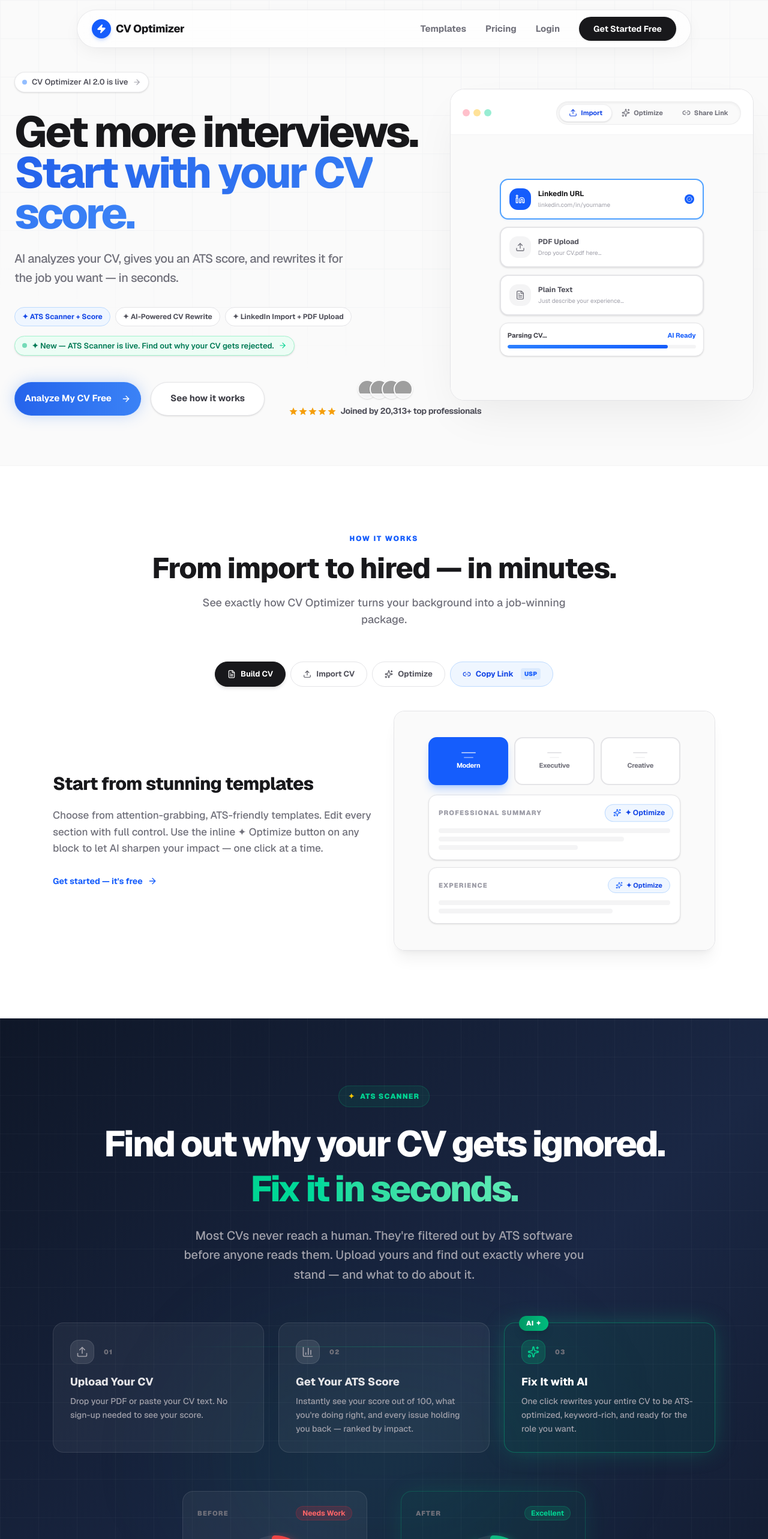
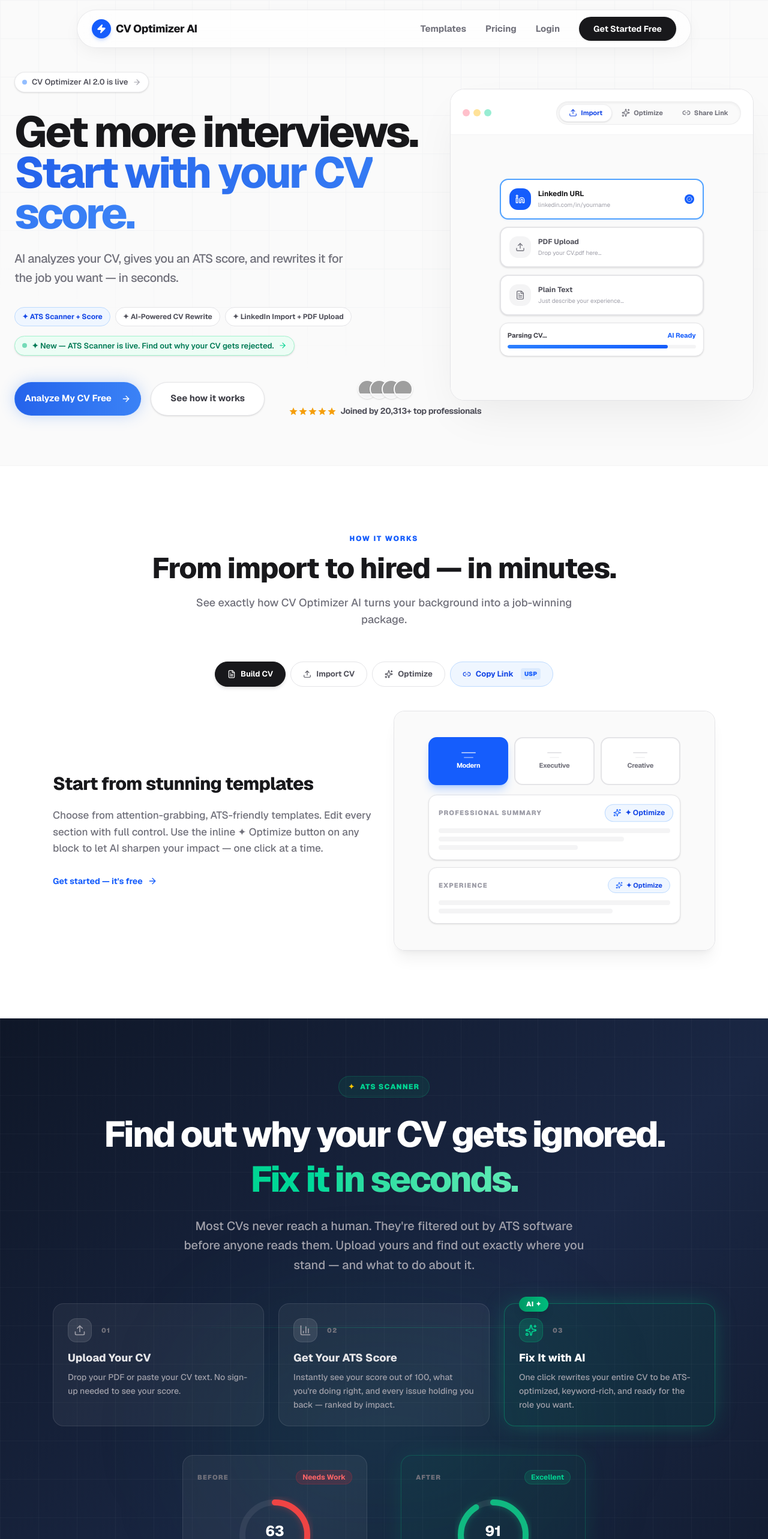
Before and after one commit to Cinarezici/cv, a Next.js app: page / in a window 1280 px wide. Shown: the top 2566 px of the page at 60% size. Built offline with nearby package versions, Linux system fonts and the light colour scheme; grey boxes are pictures that could not be loaded.

Commit message:
style: reduce vertical spacing in ATS Scanner and Copy Link sections to fit on desktop screens

```diff
--- a/src/app/(auth)/login/page.tsx
+++ b/src/app/(auth)/login/page.tsx
@@ -111,7 +111,7 @@ export default function LoginPage() {
                     <div className="w-8 h-8 rounded-full bg-blue-600 flex items-center justify-center shadow-lg shadow-blue-600/30 group-hover:scale-110 transition-transform">
                         <Zap className="w-4 h-4 text-white fill-white" />
                     </div>
-                    <span className="font-extrabold text-[17px] tracking-tight text-white">CV Optimizer</span>
+                    <span className="font-extrabold text-[17px] tracking-tight text-white">CV Optimizer AI</span>
                 </Link>
                 <Link href="/signup">
                     <button className="text-[13px] font-bold text-zinc-400 hover:text-white transition-colors flex items-center gap-1.5 group">
--- a/src/app/(auth)/signup/page.tsx
+++ b/src/app/(auth)/signup/page.tsx
@@ -75,7 +75,7 @@ function CheckEmailScreen({ email }: { email: string }) {
             {/* Instructions */}
             <div className="w-full bg-white/5 border border-white/10 rounded-2xl p-6 mb-8 text-left space-y-4">
                 {[
-                    { step: "1", text: "Open your email inbox and look for a message from CV Optimizer." },
+                    { step: "1", text: "Open your email inbox and look for a message from CV Optimizer AI." },
                     { step: "2", text: "Click the \"Confirm your account\" button in the email." },
                     { step: "3", text: "You'll be redirected back here and signed in automatically." },
                 ].map(item => (
@@ -158,7 +158,7 @@ export default function SignupPage() {
                     <div className="w-8 h-8 rounded-full bg-blue-600 flex items-center justify-center shadow-lg shadow-blue-600/30 group-hover:scale-110 transition-transform">
                         <Zap className="w-4 h-4 text-white fill-white" />
                     </div>
-                    <span className="font-extrabold text-[17px] tracking-tight text-white">CV Optimizer</span>
+                    <span className="font-extrabold text-[17px] tracking-tight text-white">CV Optimizer AI</span>
                 </Link>
                 <Link href="/login">
                     <button className="text-[13px] font-bold text-zinc-400 hover:text-white transition-colors flex items-center gap-1.5 group">
--- a/src/app/page.tsx
+++ b/src/app/page.tsx
@@ -63,7 +63,7 @@ const testimonials = [
       handle: "@emma_career",
       avatar: "https://images.unsplash.com/photo-1494790108377-be9c29b29330?w=150&h=150&fit=crop&crop=face"
     },
-    text: "CV Optimizer transformed my job search. The AI-tailored suggestions for my professional summary were spot on, and I landed an interview at a top tech firm within a week!",
+    text: "CV Optimizer AI transformed my job search. The AI-tailored suggestions for my professional summary were spot on, and I landed an interview at a top tech firm within a week!",
     href: "#"
   },
   {
@@ -244,13 +244,13 @@ export default function Home() {
             <div className="flex items-center justify-center w-8 h-8 rounded-full bg-blue-600 transition-transform group-hover:scale-110 shadow-md shadow-blue-600/20 flex-shrink-0">
               <Zap className="h-4 w-4 text-white fill-white" />
             </div>
-            <span className="text-lg font-extrabold tracking-tight text-zinc-900 truncate">CV Optimizer</span>
+            <span className="text-lg font-extrabold tracking-tight text-zinc-900 truncate">CV Optimizer AI</span>
           </Link>
 
           {/* Desktop Nav */}
           <nav className="hidden md:flex gap-8 items-center text-[15px] font-bold text-zinc-500">
             <Link className="hover:text-zinc-900 transition-colors" href="/templates">Templates</Link>
-            <Link className="hover:text-zinc-900 transition-colors cursor-pointer" href="/#pricing">Pricing</Link>
+            <Link className="hover:text-zinc-900 transition-colors cursor-pointer" href="#pricing">Pricing</Link>
             <Link className="hover:text-zinc-900 transition-colors" href="/login">Login</Link>
             <Link href="/signup">
               <Button className="bg-zinc-900 text-white hover:bg-zinc-800 font-bold rounded-full px-6 h-10 shadow-sm transition-all hover:scale-105 active:scale-95">
@@ -427,7 +427,7 @@ export default function Home() {
         <div className="bg-white border-t border-zinc-100">
           <TestimonialsSection
             title="Trusted by professionals worldwide"
-            description="Join thousands of professionals who are already landing interviews at top companies with CV Optimizer."
+            description="Join thousands of professionals who are already landing interviews at top companies with CV Optimizer AI."
             testimonials={testimonials}
           />
         </div>
@@ -588,17 +588,17 @@ export default function Home() {
               <div className="flex items-center justify-center w-8 h-8 rounded-full bg-blue-600">
                 <Zap className="h-4 w-4 text-white fill-white" />
               </div>
-              <span className="font-extrabold text-xl tracking-tight text-zinc-900">CV Optimizer</span>
+              <span className="font-extrabold text-xl tracking-tight text-zinc-900">CV Optimizer AI</span>
             </Link>
             <p className="text-sm text-zinc-500 leading-relaxed font-medium">Handcrafted with precision to help candidates land their dream jobs at top companies worldwide.</p>
-            <p className="text-xs text-zinc-400 font-bold uppercase tracking-widest mt-4">© {new Date().getFullYear()} CV Optimizer. AI-Powered.</p>
+            <p className="text-xs text-zinc-400 font-bold uppercase tracking-widest mt-4">© {new Date().getFullYear()} CV Optimizer AI. AI-Powered.</p>
           </div>
           <div className="grid grid-cols-2 gap-16 md:gap-24">
             <div className="space-y-6">
               <p className="text-xs font-black uppercase tracking-widest text-[#2563eb]">Product</p>
               <nav className="flex flex-col gap-4 text-sm font-bold text-zinc-600">
                 <Link className="hover:text-zinc-900 transition-colors" href="/templates">Templates</Link>
-                <Link className="hover:text-zinc-900 transition-colors" href="/#pricing">Pricing</Link>
+                <Link className="hover:text-zinc-900 transition-colors" href="#pricing">Pricing</Link>
                 <Link className="hover:text-zinc-900 transition-colors" href="/login">Login</Link>
               </nav>
             </div>
--- a/src/app/templates/page.tsx
+++ b/src/app/templates/page.tsx
@@ -574,7 +574,7 @@ export default function TemplatesPage() {
                     <div className="flex items-center justify-center w-9 h-9 rounded-xl bg-blue-600 transition-transform group-hover:scale-110 shadow-lg shadow-blue-600/20">
                         <Zap className="h-5 w-5 text-white fill-white" />
                     </div>
-                    <span className="text-xl font-bold tracking-tight text-zinc-900">CV Optimizer</span>
+                    <span className="text-xl font-bold tracking-tight text-zinc-900">CV Optimizer AI</span>
                 </Link>
                 <nav className="ml-auto hidden md:flex gap-8 items-center text-sm font-bold text-zinc-500">
                     <Link className="hover:text-blue-600 transition-colors" href="/templates">Templates</Link>
--- a/src/components/resume/CVRenderer.tsx
+++ b/src/components/resume/CVRenderer.tsx
@@ -519,7 +519,7 @@ export function CVRenderer({ avatarUrl, showPhoto, isPro = true }: CVRendererPro
 
                 {/* Footer */}
                 <div className="text-center py-4 text-[10px] text-zinc-300 border-t border-zinc-100 mt-4">
-                    Created with CV Optimizer
+                    Created with CV Optimizer AI
                 </div>
             </div>
         );
--- a/src/components/ui/UpgradeModal.tsx
+++ b/src/components/ui/UpgradeModal.tsx
@@ -41,7 +41,7 @@ export function UpgradeModal() {
                             "Unlimited CV creations",
                             "Access to all Premium Visual Themes",
                             "50 AI optimization requests per day",
-                            "Remove 'Built with CV Optimizer' watermark",
+                            "Remove 'Built with CV Optimizer AI' watermark",
                             "6 Premium Resume Templates",
                             "Export to DOCX format"
                         ].map((feature, i) => (
--- a/src/components/ui/landing-ats-scanner.tsx
+++ b/src/components/ui/landing-ats-scanner.tsx
@@ -175,7 +175,7 @@ export function LandingATSScanner() {
         <section
             id="ats-scanner"
             ref={ref}
-            className="w-full py-28 relative overflow-hidden"
+            className="w-full py-16 md:py-24 relative overflow-hidden"
             style={{ background: 'linear-gradient(135deg, #0f1728 0%, #1a2744 50%, #0f1728 100%)' }}
         >
             {/* Subtle grid bg */}
@@ -190,7 +190,7 @@ export function LandingATSScanner() {
                     initial={{ opacity: 0, y: 24 }}
                     animate={inView ? { opacity: 1, y: 0 } : {}}
                     transition={{ duration: 0.55, ease: 'easeOut' }}
-                    className="text-center mb-16"
+                    className="text-center mb-10 md:mb-12"
                 >
                     <div className="inline-flex items-center gap-2 px-4 py-2 bg-emerald-500/10 border border-emerald-500/20 text-emerald-400 rounded-full text-[12px] font-black tracking-widest uppercase mb-6">
                         <span className="text-yellow-400">✦</span>
@@ -207,7 +207,7 @@ export function LandingATSScanner() {
                 </motion.div>
 
                 {/* 3-Step Flow */}
-                <div className="grid md:grid-cols-3 gap-6 mb-16 relative">
+                <div className="grid md:grid-cols-3 gap-4 md:gap-6 mb-12 relative">
                     {/* Connector line on desktop */}
                     <div className="hidden md:block absolute top-10 left-[calc(16.666%+1rem)] right-[calc(16.666%+1rem)] h-px bg-gradient-to-r from-transparent via-emerald-500/30 to-transparent z-0" />
 
@@ -219,7 +219,7 @@ export function LandingATSScanner() {
                                 initial={{ opacity: 0, y: 32 }}
                                 animate={inView ? { opacity: 1, y: 0 } : {}}
                                 transition={{ duration: 0.5, delay: 0.15 + i * 0.12, ease: 'easeOut' }}
-                                className={`relative flex flex-col gap-4 p-7 rounded-2xl border transition-all z-10
+                                className={`relative flex flex-col gap-3 p-5 md:p-6 rounded-2xl border transition-all z-10
                   ${step.highlight
                                         ? 'bg-emerald-600/10 border-emerald-500/40 shadow-[0_0_40px_-8px_rgba(16,185,129,0.4)]'
                                         : 'bg-white/5 border-white/10'}`}
@@ -254,7 +254,7 @@ export function LandingATSScanner() {
                     initial={{ opacity: 0, y: 20 }}
                     animate={inView ? { opacity: 1, y: 0 } : {}}
                     transition={{ duration: 0.5, delay: 0.45, ease: 'easeOut' }}
-                    className="max-w-2xl mx-auto mb-14"
+                    className="max-w-2xl mx-auto mb-10 md:mb-12"
                 >
                     <BeforeAfterPanel inView={inView} />
                 </motion.div>
--- a/src/components/ui/landing-demo-strip.tsx
+++ b/src/components/ui/landing-demo-strip.tsx
@@ -293,7 +293,7 @@ export function LandingDemoStrip() {
                         From import to hired — in minutes.
                     </h2>
                     <p className="text-lg text-zinc-500 font-medium max-w-2xl mx-auto">
-                        See exactly how CV Optimizer turns your background into a job-winning package.
+                        See exactly how CV Optimizer AI turns your background into a job-winning package.
                     </p>
                 </div>
 
--- a/src/lib/i18n.tsx
+++ b/src/lib/i18n.tsx
@@ -115,7 +115,7 @@ const en: Translations = {
     dashboard: "Dashboard",
     importCV: "Import CV",
     myCVs: "My CVs",
-    cvOptimizer: "CV Optimizer",
+    cvOptimizer: "CV Optimizer AI",
     searchJobs: "Search Jobs",
     savedJobs: "Saved Jobs ⭐",
     myLetters: "My Letters",
--- a/src/lib/pdf-generator.ts
+++ b/src/lib/pdf-generator.ts
@@ -327,7 +327,7 @@ function buildPresentationDocument(
         e(Text, { style: styles.coverPrepared }, `Prepared for ${companyName}`),
       ),
       e(Text, { style: styles.coverDate }, currentDate),
-      e(Text, { style: styles.coverBrand }, 'Powered by CV Optimizer'),
+      e(Text, { style: styles.coverBrand }, 'Powered by CV Optimizer AI'),
     ),
 
     // Page 2: Introduction
```
Also changed, not shown: src/components/ui/landing-copy-link-spotlight.tsx (+5 -5 lines).
